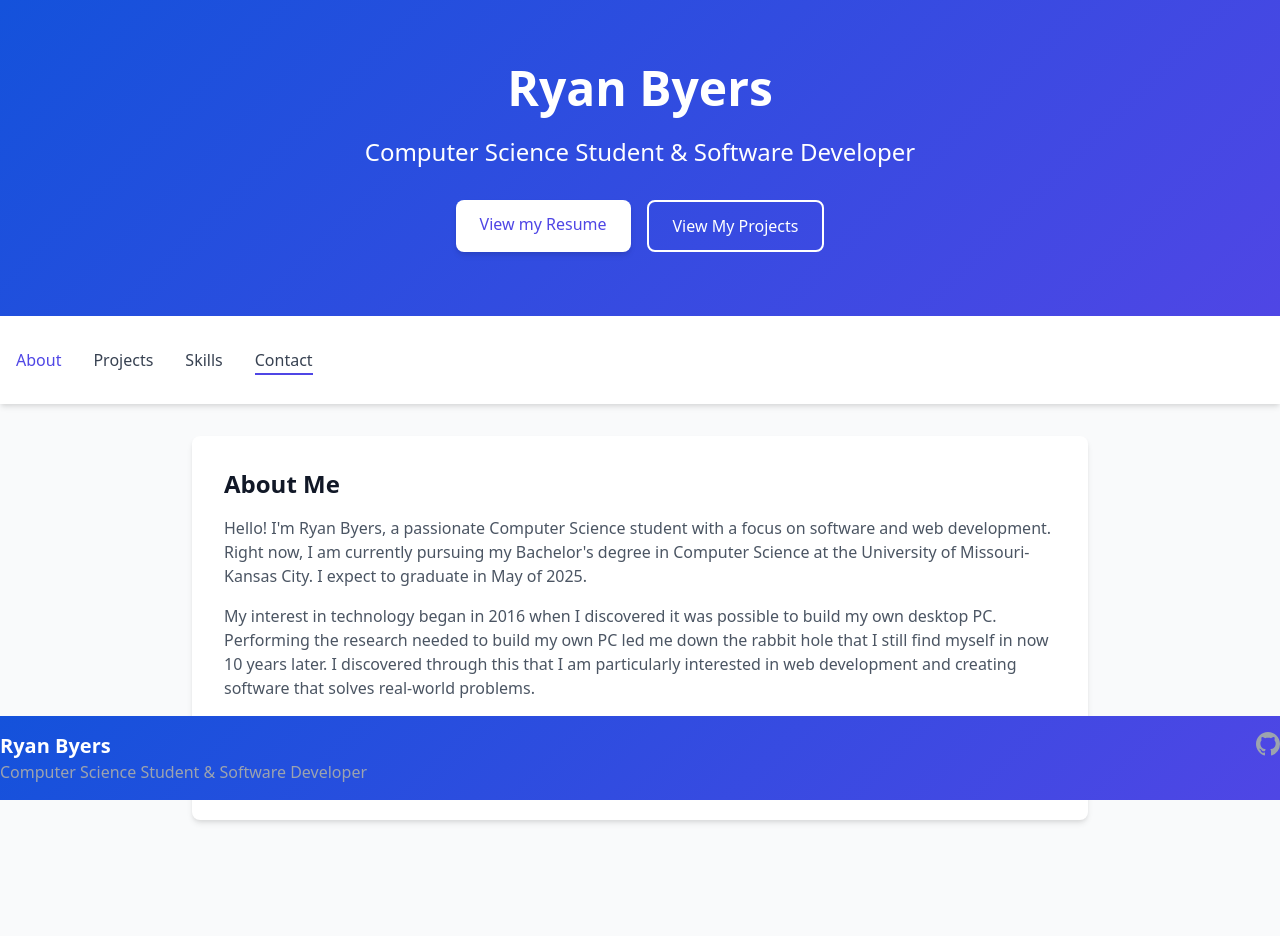
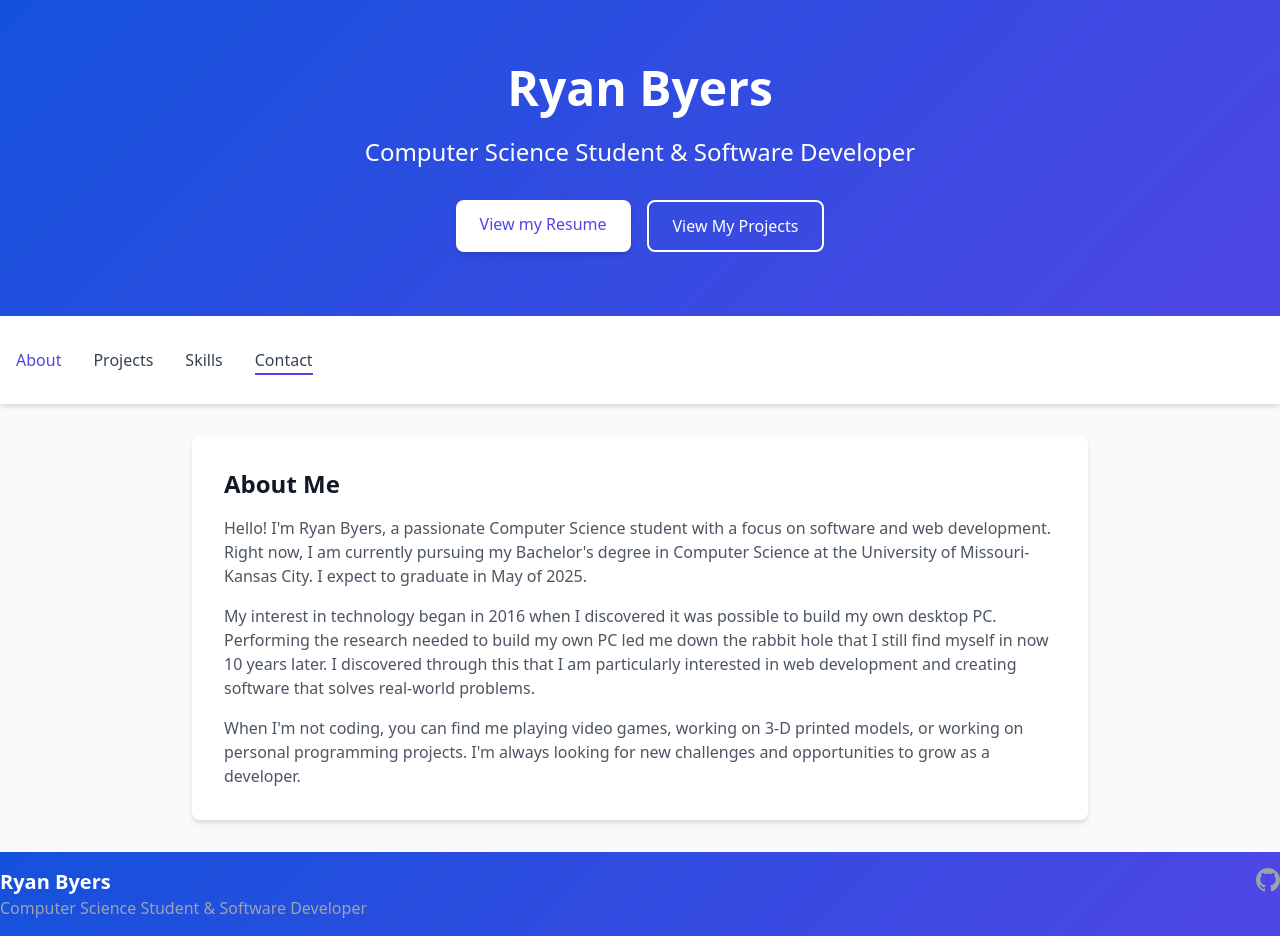
Before and after one commit to RyanByers1023/RyanByers1023.github.io, a plain HTML site: page index.html in a window 1280 px wide. Before the commit the page ends 852 px from the top, so only its background shows below. Drawn offline with nearby package versions, Linux system fonts and the light colour scheme.

Commit message:
minor: fix footer overlap issue

```diff
--- a/index.html
+++ b/index.html
@@ -53,7 +53,7 @@
     </style>
 </head>
 
-<body class="bg-gray-50 font-sans">
+<body class="bg-gray-50 font-sans flex flex-col min-h-screen">
 <!-- Hero Section -->
 <div class="bg-gradient text-white relative overflow-hidden">
     <div class="container mx-auto px-4 py-16 md:py-18">
@@ -128,8 +128,8 @@
     </div>
 </main>
 
-    <!-- Footer (now sticky) -->
-    <footer class="bg-gradient fixed bottom-0 left-0 right-0 bg-dark text-white py-4 mt-auto mt-auto">
+    <!-- Footer -->
+    <footer class="bg-gradient  bottom-0 left-0 right-0 bg-dark text-white py-4 mt-auto mt-auto">
         <div class="container mx-auto">
             <div class="md:flex md:justify-between">
                 <div class="mb-6 md:mb-0">
--- a/js/navbar.js
+++ b/js/navbar.js
@@ -200,4 +200,5 @@ function Navbar(){
         });
     });
 }
+
 Navbar();
```
